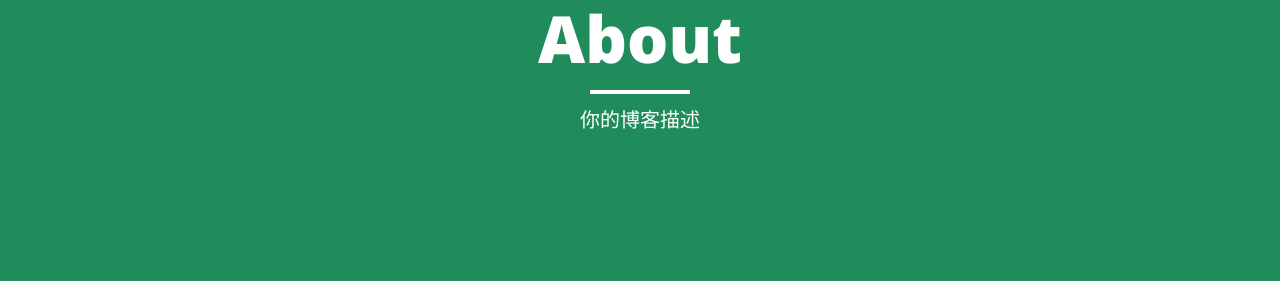
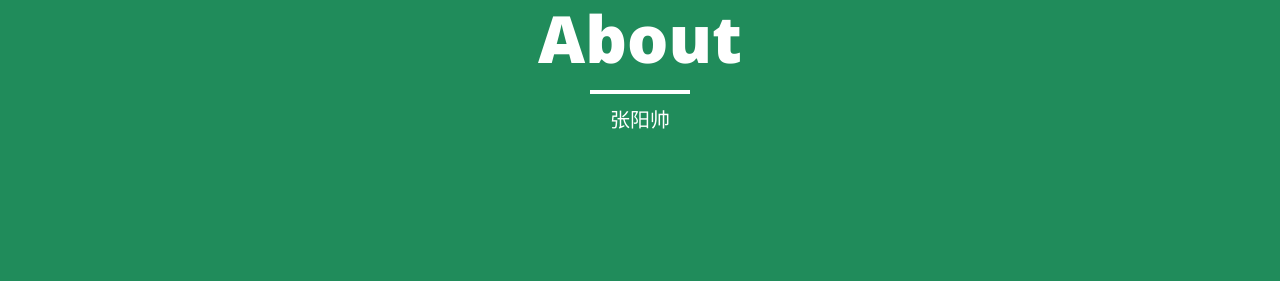
Before and after one commit to zhangys2007/zhangys2007.github.io, a Jekyll site: the page built from about.md, in a window 1280 px wide. Shown: the part 147-447 px from the top of the page. Built offline with Jekyll 4.4.1, drawn with Linux system fonts in a browser that asks for light colours; nearby versions of some CDN libraries.

Commit message:
张阳帅

```diff
--- a/about.md
+++ b/about.md
@@ -1,7 +1,7 @@
 ---
 layout: page
 title: "About"
-description: "你的博客描述 "
+description: "张阳帅"
 header-img: "img/green.jpg"
 ---
 
```
